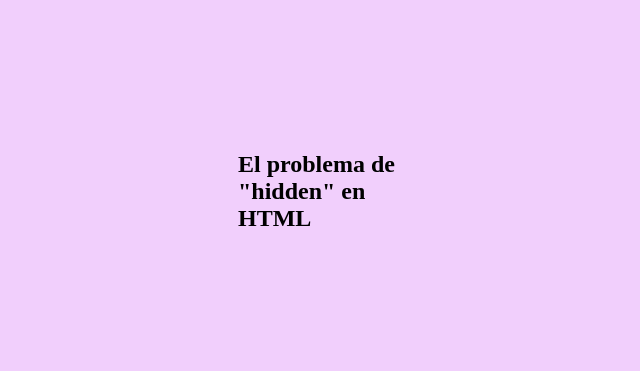
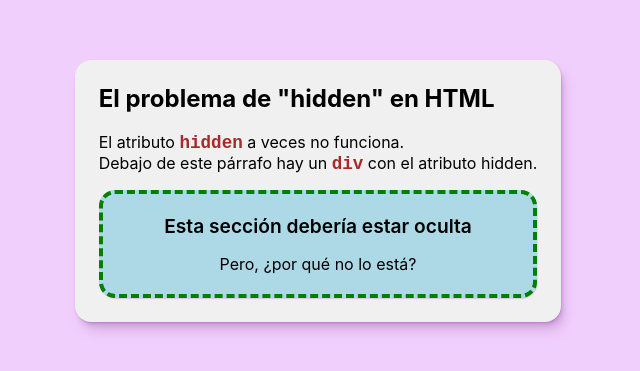
Before and after one commit to matiasbaldanza/css-tips, a website: page tips/html-hidden-problem/index.html in a window 1280 px wide. Shown: the part 217-588 px from the top of the page, without its empty margins (322-962 px from the left). Drawn offline with Linux system fonts and the light colour scheme; files that its build step writes are made by us from their sources.

Commit message:
html-hidden-problem corrections

```diff
--- a/main-style.css
+++ b/main-style.css
@@ -68,3 +68,10 @@
     font-weight: normal;
   }
 }
+
+.code {
+  font-family: monospace;
+  font-weight: 600;
+  font-size: 1.1rem;
+  color: brown;
+}
--- a/tips/html-hidden-problem/index.html
+++ b/tips/html-hidden-problem/index.html
@@ -16,7 +16,10 @@
   <main>
     <article class="container">
       <h1>El problema de "hidden" en HTML</h1>
-      <div hidden>
+      <p>El atributo <span class="code">hidden</span> a veces no funciona. <br>Debajo de este párrafo hay un <span
+          class="code">div</span> con el atributo hidden.
+      </p>
+      <div>
         <h2>Esta sección debería estar oculta</h2>
         <p>Pero, ¿por qué no lo está?</p>
       </div>
--- /dev/null
+++ b/tips/html-hidden-problem/style.css
@@ -0,0 +1,46 @@
+main {
+  max-width: 800px;
+  font-family: "Inter", sans-serif;
+}
+
+article {
+  padding: 0.25rem 1.5rem;
+  background-color: #f0f0f0;
+  max-height: 600px;
+  flex-direction: column;
+  justify-content: start;
+  gap: 1rem;
+  border-radius: 1rem;
+  box-shadow: var(--shadow-elevation-medium);
+}
+
+article > div {
+  padding: 0.25rem 1.5rem;
+  margin-bottom: 1.25rem;
+  background-color: lightblue;
+  border-radius: 1rem;
+  box-shadow: var(--shadow-elevation-low);
+  text-align: center;
+  border: 0.25rem dashed green;
+}
+
+h2 {
+  font-size: 1.2rem;
+  font-weight: 600;
+}
+
+/* [hidden] {
+  display: none !important;
+} */
+
+/* div {
+  display: block;
+} */
+
+/* article > div {
+  display: block;
+} */
+
+/* .contenido {
+  display: block;
+} */
```
